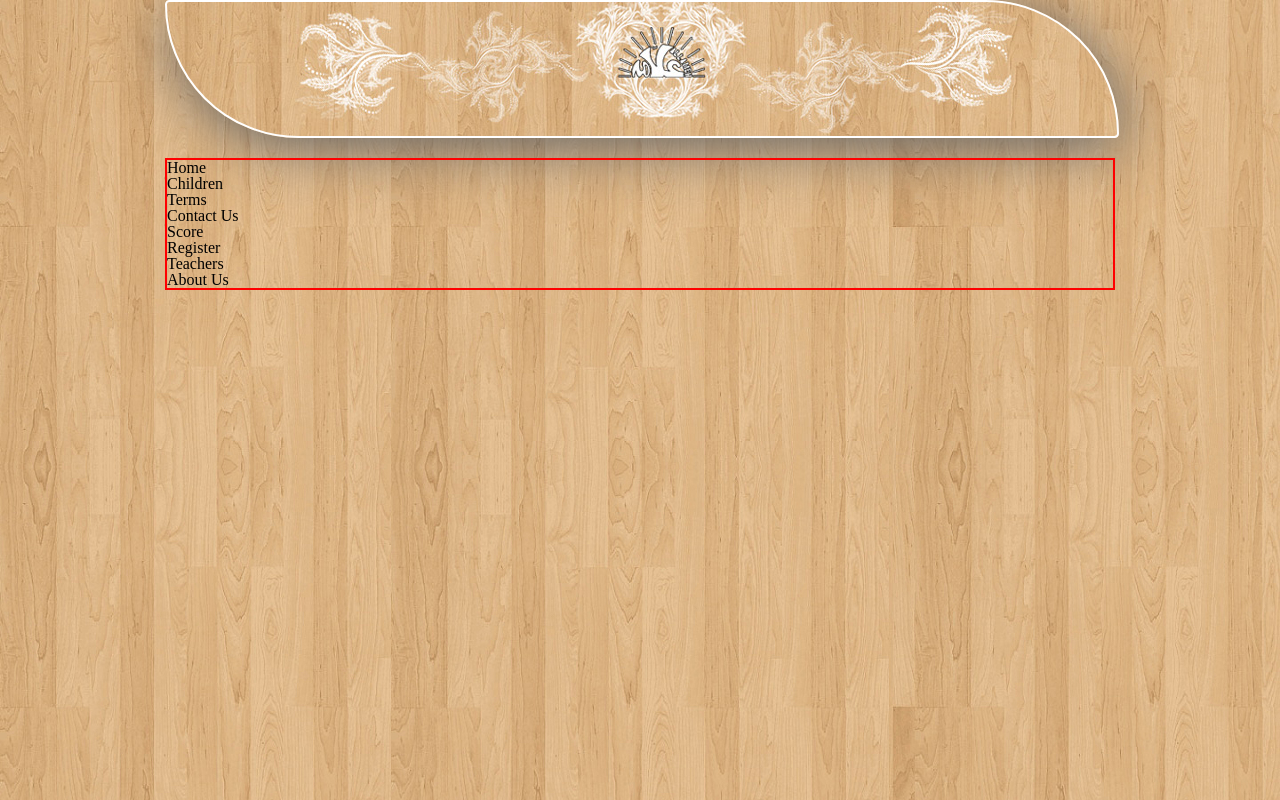
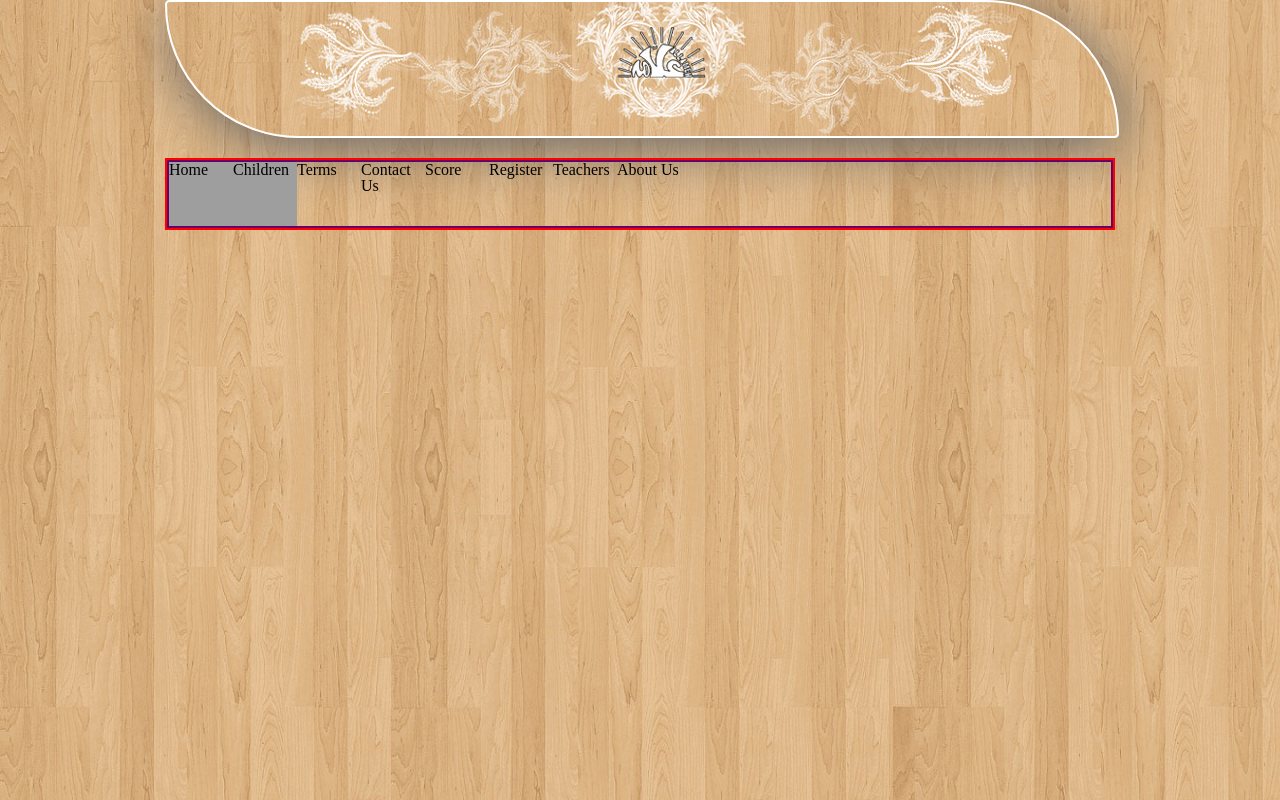
Before and after one commit to 1Tuts/allameh-w2-project, a PHP site: page / in a window 1280 px wide. Run offline with PHP 8.4, Linux system fonts and the light colour scheme; grey boxes are pictures that could not be loaded.

Commit message:
menu home&children

```diff
--- a/myWeb/index.html
+++ b/myWeb/index.html
@@ -13,15 +13,16 @@
     	<div class="content">
         	<div class="header"></div>
             <div class="menu" style="border:#FF0000 solid 2px">
-            	<ul>
-                	<li>Home</li>
-                    <li>Children</li>
+            	<ul style="border:#606 solid 2px">
+                	<li class="home">Home</li>
+                    <li class="children">Children</li>
                     <li>Terms</li>
                     <li>Contact Us</li>
                     <li>Score</li>
                     <li>Register</li>
                     <li>Teachers</li>
                     <li>About Us </li>
+                    <div class="clear"></div>
                 </ul>
 
             </div>
--- a/myWeb/myCss.css
+++ b/myWeb/myCss.css
@@ -19,7 +19,7 @@
 
 div.content{
 	width:	950px;
-
+	margin:0 auto;
 
 	}
 div.header{
@@ -35,3 +35,20 @@ div.header{
 div.menu {
 	margin-top:20px;
 	}
+div.menu ul{
+	text-decoration:none;
+	}
+div.menu ul > li{
+	float:left;
+	list-style-type:none;
+	display:block;
+	width:64px;
+	height:64px;
+	}
+ li.home{
+	background:url(images/Generic.png) ;
+	}
+li.children{
+	background:url(images/Children.png) no-repeat ;
+
+	}
```
